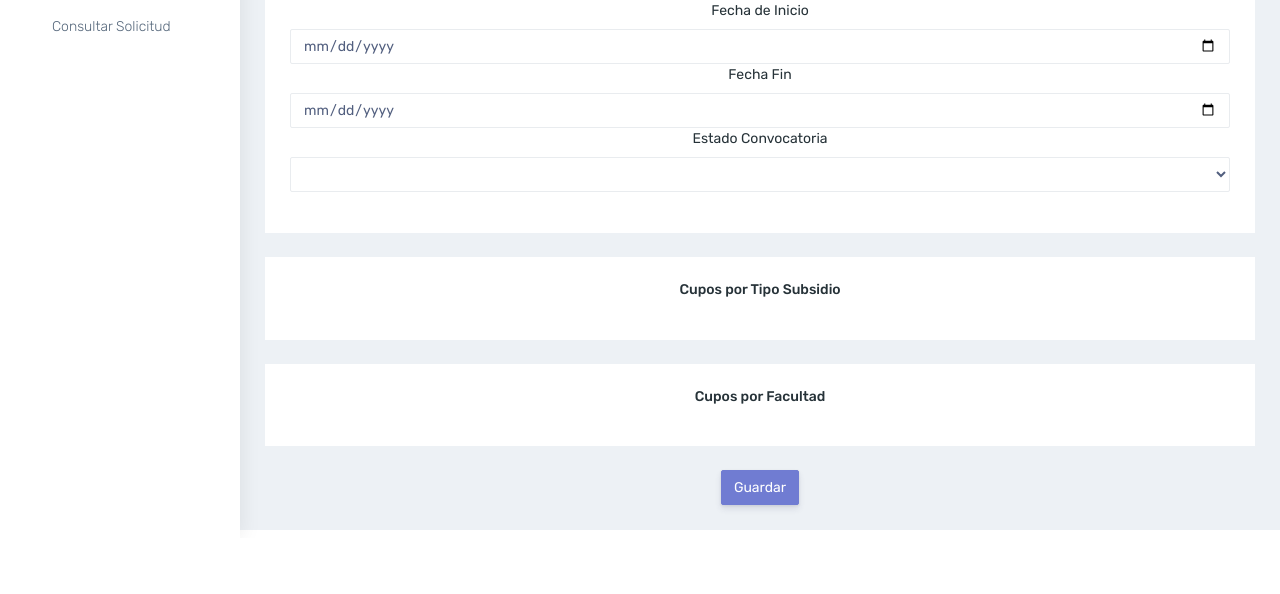
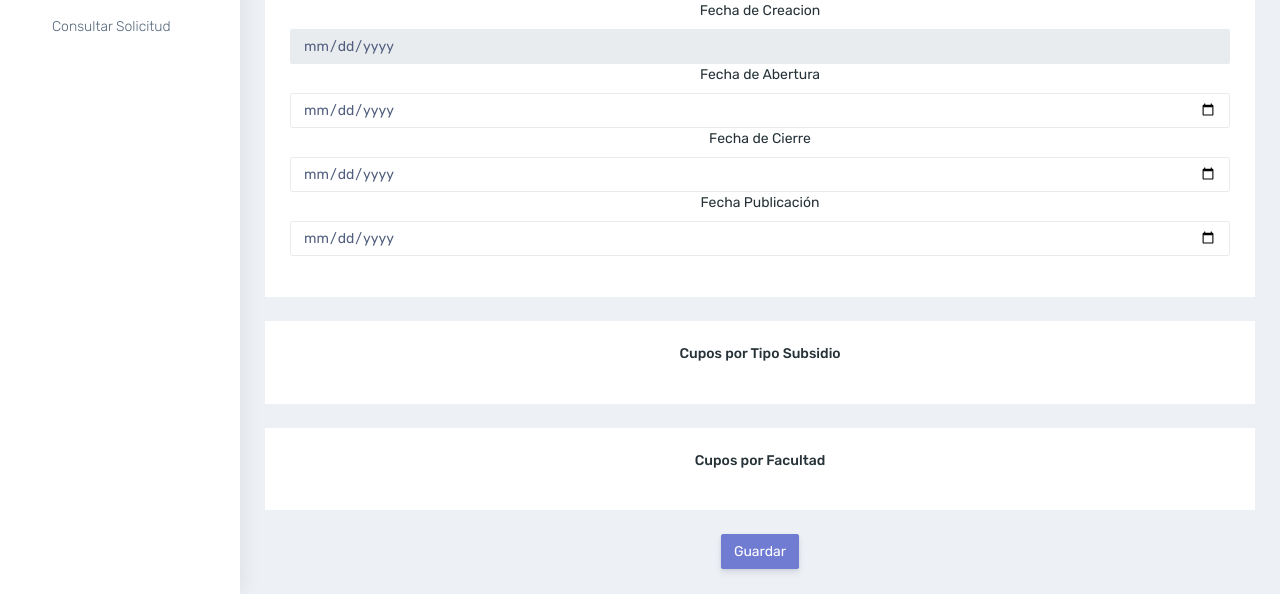
Before and after one commit to xdanielsb/lunch-service, a Flask app: template app/templates/convocatoria.html in a window 1280 px wide. Shown: the part 262-856 px from the top of the page. Before the commit the page ends 792 px from the top, so only its background shows below. Run offline with Flask 2, Linux system fonts and the light colour scheme; the template is opened without the code that fills it, so the values that code supplies are empty; some libraries are stand-ins or nearby versions.

Commit message:
feat: update the way to get objects from db.

```diff
--- a/app/app.py
+++ b/app/app.py
@@ -2,37 +2,36 @@ import functools
 import os
 from datetime import date
 
-from control.connection import get_db
-from control.dao.convocatoria import Convocatoria
-from control.dao.convocatoria_facultad import ConvocatoriaFacultad
-from control.dao.convocatoria_tipo_subsidio import ConvocatoriaTipoSubsidio
-from control.dao.documento_solicitud import DocumentoSolicitud
-from control.dao.estado_convocatoria import EstadoConvocatoria
-from control.dao.estado_documento import EstadoDocumento
-from control.dao.estado_solicitud import EstadoSolicitud
-from control.dao.estudiante import Estudiante
-from control.dao.facultad import Facultad
-from control.dao.periodo import Periodo
-from control.dao.puntaje_tipo_documento import PuntajeTipoDocumento
-from control.dao.solicitud import Solicitud
-from control.dao.tipo_documento import TipoDocumento
-from control.dao.tipo_subsidio import TipoSubsidio
-from flask import (Flask, flash, g, redirect, render_template, request,
-                   session, url_for)
+import psycopg2
+from control import (
+    Convocatoria,
+    ConvocatoriaFacultad,
+    ConvocatoriaTipoSubsidio,
+    DocumentoSolicitud,
+    EstadoDocumento,
+    EstadoSolicitud,
+    Estudiante,
+    Facultad,
+    Periodo,
+    PuntajeTipoDocumento,
+    Solicitud,
+    TipoDocumento,
+    TipoSubsidio,
+    get_db,
+)
+from flask import Flask, flash, g, redirect, render_template, request, session, url_for
 from werkzeug.utils import secure_filename
 
 app = Flask(__name__)
 app.config.from_object("config.Config")
 # max file size 16MB
 app.config["MAX_CONTENT_LENGTH"] = 16 * 1024 * 1024
-
 path = os.getcwd()
 UPLOAD_FOLDER = os.path.join(path, "static/uploads")
+ALLOWED_EXTENSIONS = set(["pdf"])
 if not os.path.isdir(UPLOAD_FOLDER):
     os.mkdir(UPLOAD_FOLDER)
 app.config["UPLOAD_FOLDER"] = UPLOAD_FOLDER
-
-ALLOWED_EXTENSIONS = set(["pdf"])
 
 
 def allowed_file(filename):
@@ -51,12 +50,8 @@ def load_logged_in_user():
             "password": password,
             "rol": user_id,
         }
-        if g.user["rol"].startswith("e") and g.user["rol"] != "estudiante":
-            id_estudiante, nombre, apellido, email = Estudiante().get(g.user["rol"][1:])
-            g.user["id_estudiante"] = id_estudiante
-            g.user["nombre"] = nombre
-            g.user["apellido"] = apellido
-            g.user["email"] = email
+        if g.user["rol"].startswith("e"):
+            g.user.update(Estudiante().get(g.user["rol"][1:]))
 
 
 def login_required(view):
@@ -111,8 +106,6 @@ def convocatoria(id_convocatoria=None):
     data = {}
     convocatoria = Convocatoria()
     if request.method == "POST":
-        convocatoria_facultad = ConvocatoriaFacultad()
-        convocatoria_tipo_subsidio = ConvocatoriaTipoSubsidio()
         isUpdate = (
             True if convocatoria.exist(request.form["id_convocatoria"]) else False
         )
@@ -124,6 +117,7 @@ def convocatoria(id_convocatoria=None):
             convocatoria.create(request.form)
             flash("Convocatoria creada exitosamente")
 
+        cf = ConvocatoriaFacultad()
         for field in request.form:
             if field.startswith("facultad"):
                 id_facultad = int(field.replace("facultad", ""))
@@ -133,10 +127,11 @@ def convocatoria(id_convocatoria=None):
                     "cantidad_de_almuerzos": request.form[field],
                 }
                 if isUpdate:
-                    convocatoria_facultad.update(data)
+                    cf.update(data)
                 else:
-                    convocatoria_facultad.create(data)
+                    cf.create(data)
 
+        cts = ConvocatoriaTipoSubsidio()
         for field in request.form:
             if field.startswith("tipo_subsidio"):
                 id_tipo_subsidio = int(field.replace("tipo_subsidio", ""))
@@ -146,46 +141,38 @@ def convocatoria(id_convocatoria=None):
                     "cantidad_de_almuerzos_ofertados": request.form[field],
                 }
                 if isUpdate:
-                    convocatoria_tipo_subsidio.update(data)
+                    cts.update(data)
                 else:
-                    convocatoria_tipo_subsidio.create(data)
+                    cts.create(data)
         return redirect(url_for("convocatoria_view"))
+
+    active_periodo = Periodo().get_active_period(
+        fecha_actual=date.today().strftime("%Y-%m-%d")
+    )
+    if len(active_periodo) == 0:
+        flash("No hay periodos activos.")
+        return redirect(url_for("home"))
+
+    data = {
+        "periodo": active_periodo,
+        "tipos_subsidio": TipoSubsidio().get_all(),
+        "facultades": Facultad().get_all(),
+    }
+
+    if id_convocatoria is not None:
+        if convocatoria.exist(id_convocatoria):
+            data.update(convocatoria.get(id_convocatoria=id_convocatoria)[0])
+            for id_fac, num in ConvocatoriaFacultad().get(
+                id_convocatoria=id_convocatoria
+            ):
+                data["facultad{}".format(id_fac)] = num
+            for id_tipo_sub, num in ConvocatoriaTipoSubsidio().get(
+                id_convocatoria=id_convocatoria
+            ):
+                data["tipo_subsidio{}".format(id_tipo_sub)] = num
     else:
-        today = date.today()
-        periodo = Periodo()
-        active_periodo = periodo.get_active_period(
-            fecha_actual=today.strftime("%Y-%m-%d")
-        )
-        if len(active_periodo) == 0:
-            flash("No hay periodos activos.")
-            return redirect(url_for("home"))
-
-        tipos_subsidio = TipoSubsidio().get_all()
-        facultades = Facultad().get_all()
-        estados_convoc = EstadoConvocatoria().get_all()
-        data = {
-            "periodo": active_periodo,
-            "tipos_subsidio": tipos_subsidio,
-            "facultades": facultades,
-            "estados_convocatoria": estados_convoc,
-        }
-
-        if id_convocatoria is not None:
-            data["id_convocatoria"] = id_convocatoria
-            if convocatoria.exist(id_convocatoria):
-                ans0 = convocatoria.get(id_convocatoria=id_convocatoria)[0]
-                data["fecha_inicio"] = ans0[0]
-                data["fecha_fin"] = ans0[1]
-                data["id_periodo"] = ans0[2]
-                data["id_estado_convocatoria"] = ans0[3]
-                ans1 = ConvocatoriaFacultad().get(id_convocatoria=id_convocatoria)
-                for id_fac, num in ans1:
-                    data["facultad{}".format(id_fac)] = num
-                ans2 = ConvocatoriaTipoSubsidio().get(id_convocatoria=id_convocatoria)
-                for id_tipo_sub, num in ans2:
-                    data["tipo_subsidio{}".format(id_tipo_sub)] = num
-        else:
-            data["id_convocatoria"] = convocatoria.get_next_id()
+        data["id_convocatoria"] = convocatoria.get_next_id()
+        data["fecha_creacion"] = date.today().strftime("%Y-%m-%d")
 
     return render_template("convocatoria.html", data=data)
 
@@ -212,11 +199,11 @@ def convocatoria_delete(id_convocatoria):
     return redirect(url_for("home"))
 
 
+# TODO: do update solicitud
 @app.route("/solicitud", methods=["GET", "POST"])
 @login_required
 def solicitud():
     if request.method == "POST":
-        documento_s = DocumentoSolicitud()
         solicitud = Solicitud()
         id_solicitud = solicitud.get_next_id()
         data = {
@@ -237,14 +224,13 @@ def solicitud():
                     "id_tipo_documento": name_file,
                     "url": filename,
                 }
-                documento_s.create(data)
+                DocumentoSolicitud().create(data)
         flash("Archivos exitosamente guardados")
         return redirect(url_for("home"))
 
     convocatoria = Convocatoria()
-    today = date.today()
     id_convocatoria = convocatoria.get_active_current(
-        fecha_actual=today.strftime("%Y-%m-%d")
+        fecha_actual=date.today().strftime("%Y-%m-%d")
     )
     if id_convocatoria is None:
         flash("No hay convocatoria activa.")
@@ -315,5 +301,15 @@ def revisar_solicitud(id_solicitud=None):
     return render_template("listar-solicitudes.html", solicitudes=solicitudes)
 
 
+@app.errorhandler(psycopg2.Error)
+def handle_exception(e):
+    """Return JSON instead of HTML for HTTP errors."""
+    response = {
+        "code": e.pgcode,
+        "error": e.pgerror,
+    }
+    return response
+
+
 if __name__ == "__main__":
     app.run(host="0.0.0.0", threaded=True)
--- a/app/control/connection.py
+++ b/app/control/connection.py
@@ -1,4 +1,5 @@
 import psycopg2
+import psycopg2.extras
 from flask import g
 from psycopg2 import OperationalError
 
@@ -24,7 +25,7 @@ def get_db(username=None, password=None):
 
 def query(query):
     conn = get_db()
-    cur = conn.cursor()
+    cur = conn.cursor(cursor_factory=psycopg2.extras.DictCursor)
     cur.execute(query)
     ans = [row for row in cur]
     cur.close()
--- a/app/control/dao/estudiante.py
+++ b/app/control/dao/estudiante.py
@@ -3,7 +3,5 @@ from ..connection import query
 
 class Estudiante:
     def get(self, iden):
-        q = "select id_estudiante, nombre, apellido, email from estudiante where identificacion = '{}'".format(
-            iden
-        )
+        q = "select * from estudiante where identificacion = '{}'".format(iden)
         return query(q)[0]
--- a/app/templates/convocatoria.html
+++ b/app/templates/convocatoria.html
@@ -19,18 +19,14 @@
             <option value="{{periodo[0]}}">{{ periodo[1] }} </option>
             {% endfor %}
           </select>
-          <label for="fecha_inicio">Fecha de Inicio</label>
-          <input type="date" placeholder="Fecha de inicio" name="fecha_inicio" value="{{data["fecha_inicio"]}}" class="form-control">
-          <label for="fecha_fin">Fecha Fin</label>
-          <input type="date" placeholder="Fecha de fin" name="fecha_fin" value="{{data["fecha_fin"]}}" class="form-control ">
-          <label for="sel2">Estado Convocatoria</label>
-
-          <select name="id_estado_convocatoria" class="form-control" id="sel2" value="{{data["id_estado_convocatoria"]}}">
-            {% for estadocon in data['estados_convocatoria'] %}
-              <option value="{{estadocon[0]}}" {% if estadocon[0] ==data["id_estado_convocatoria"] %} selected {%endif%} >{{ estadocon[1] }} </option>
-            {% endfor %}
-          </select>
-
+          <label for="fecha1">Fecha de Creacion</label>
+          <input type="date" placeholder="Fecha de inicio" name="fecha_creacion" value="{{data["fecha_creacion"]}}" class="form-control" readonly>
+          <label for="fecha2">Fecha de Abertura</label>
+          <input type="date" placeholder="Fecha de inicio" name="fecha_abierta" value="{{data["fecha_abierta"]}}" class="form-control">
+          <label for="fecha3">Fecha de Cierre</label>
+          <input type="date" placeholder="Fecha de inicio" name="fecha_cerrada" value="{{data["fecha_cerrada"]}}" class="form-control">
+          <label for="fecha4">Fecha Publicación</label>
+          <input type="date" placeholder="Fecha de fin" name="fecha_publicacion_resultados" value="{{data["fecha_publicacion_resultados"]}}" class="form-control ">
         </div>
         </p>
       </div>
--- a/app/templates/home.html
+++ b/app/templates/home.html
@@ -12,7 +12,7 @@
         <div class="overlay-box">
           <div class="user-content">
             <a href="javascript:void(0)"><img src="https://cdn2.iconfinder.com/data/icons/men-women-from-all-over-the-world-1/92/man-woman-people-person-avatar-face-user_64-512.png" class="thumb-lg img-circle" alt="img"></a>
-            <h4 class="text-white mt-2">{{ g.user['name'] }}</h4>
+            <h4 class="text-white mt-2">{{ g.user['nombre1'] }}  {{ g.user['apellido1'] }} </h4>
             <h5 class="text-white mt-2">{{ g.user['email'] }}
             </h5>
           </div>
@@ -39,7 +39,7 @@
             <label class="col-md-12 p-0">Nombre
 </label>
             <div class="col-md-12 border-bottom p-0">
-              <input type="text" placeholder="{% if g.user["nombre"] %} {{ g.user["nombre"]}} {% endif %}" class="form-control p-0 border-0"> </div>
+              <input type="text" placeholder="{% if g.user["nombre1"] %} {{ g.user["nombre1"]}} {% endif %}" class="form-control p-0 border-0"> </div>
           </div>
           <div class="form-group mb-4">
             <label for="example-email" class="col-md-12 p-0">Email
```
Also changed, not shown: app/control/__init__.py (+31 -0 lines), app/control/dao/convocatoria.py (+12 -11 lines), app/control/dao/estado_convocatoria.py (deleted, +0 -7 lines), app/templates/consultar-convocatoria.html (+4 -3 lines), schema/database.sql (+1 -9 lines), schema/populate.sql (+1 -6 lines).
